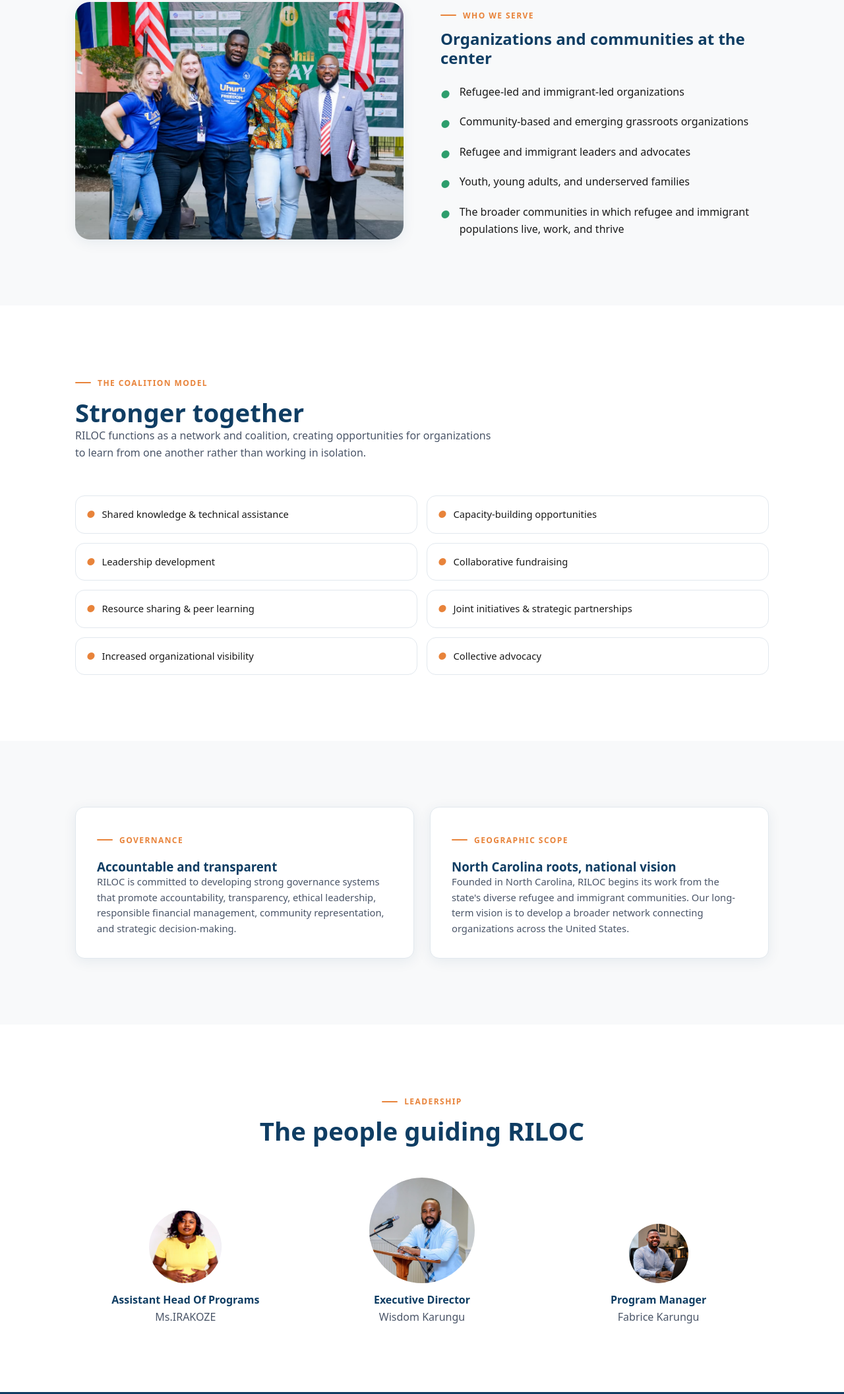
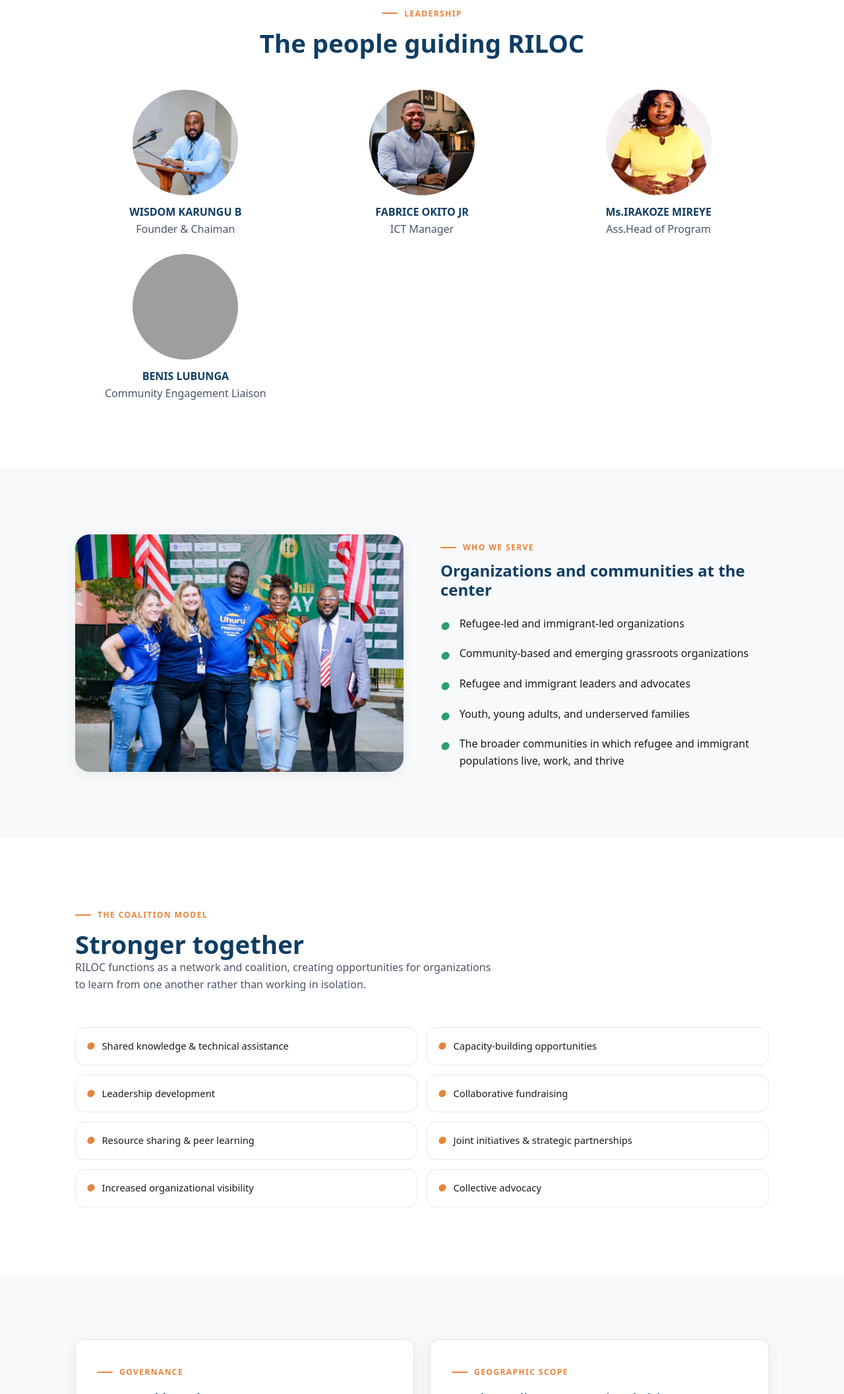
Before and after one commit to helloMarjene/RILOC-SUMMARY, a plain HTML site: page about.html in a window 1280 px wide. Shown: the part 2346-4459 px from the top of the page at 66% size. Drawn offline with Linux system fonts and the light colour scheme; grey boxes are pictures that could not be loaded.

Commit message:
riloc-leadership

```diff
--- a/about.html
+++ b/about.html
@@ -91,6 +91,69 @@
   </div>
 </section>
 
+
+<!-- Leadership -->
+<section class="section">
+  <div class="container">
+    <div class="section-head" style="text-align:center;max-width:600px;margin:0 auto 48px">
+      <span class="eyebrow" style="justify-content:center">Leadership</span>
+      <h2 class="reveal">The people guiding RILOC</h2>
+    </div>
+    <div class="grid-3" style="align-items:end">
+
+
+
+
+
+      <div class="reveal reveal-delay-1" style="text-align:center">
+        <img src="images/wisdom.jpg" alt="Portrait placeholder" loading="lazy" style="width:160px;height:160px;border-radius:50%;object-fit:cover;display:block;margin:0 auto 16px">
+        <h4 style="margin:0">WISDOM KARUNGU B</h4>
+        <p style="margin:4px 0 0">Founder & Chaiman</p>
+      </div>
+
+
+
+      <div class="reveal reveal-delay-1" style="text-align:center">
+        <img src="images/Frabrice.jpg" alt="Portrait placeholder" loading="lazy" style="width:160px;height:160px;border-radius:50%;object-fit:cover;display:block;margin:0 auto 16px">
+        <h4 style="margin:0">FABRICE OKITO JR</h4>
+        <p style="margin:4px 0 0"> ICT Manager</p>
+      </div>
+
+
+
+
+
+
+
+
+
+            <div class="reveal reveal-delay-1" style="text-align:center">
+        <img src="images/Irakoze.jpg" alt="Portrait placeholder" loading="lazy" style="width:160px;height:160px;border-radius:50%;object-fit:cover;display:block;margin:0 auto 16px">
+        <h4 style="margin:0">Ms.IRAKOZE MIREYE</h4>
+        <p style="margin:4px 0 0">Ass.Head of Program</p>
+      </div>
+
+
+
+
+
+
+
+            <div class="reveal reveal-delay-1" style="text-align:center">
+        <img src="images/riloc-new1.jpeg" alt="Portrait placeholder" loading="lazy" style="width:160px;height:160px;border-radius:50%;object-fit:cover;display:block;margin:0 auto 16px">
+        <h4 style="margin:0">BENIS LUBUNGA</h4>
+        <p style="margin:4px 0 0">Community Engagement Liaison</p>
+      </div>
+
+
+
+
+    </div>
+  </div>
+</section>
+
+
+
 <!-- Who We Serve -->
 <section class="section section-gray">
   <div class="container">
@@ -152,32 +215,6 @@
   </div>
 </section>
 
-<!-- Leadership -->
-<section class="section">
-  <div class="container">
-    <div class="section-head" style="text-align:center;max-width:600px;margin:0 auto 48px">
-      <span class="eyebrow" style="justify-content:center">Leadership</span>
-      <h2 class="reveal">The people guiding RILOC</h2>
-    </div>
-    <div class="grid-3" style="align-items:end">
-      <div class="reveal" style="text-align:center">
-        <img src="images/Irakoze.jpg" alt="Portrait placeholder" loading="lazy" style="width:110px;height:110px;border-radius:50%;object-fit:cover;display:block;margin:0 auto 16px">
-        <h4 style="margin:0">Assistant Head Of Programs</h4>
-        <p style="margin:4px 0 0">Ms.IRAKOZE</p>
-      </div>
-      <div class="reveal reveal-delay-1" style="text-align:center">
-        <img src="images/wisdom.jpg" alt="Portrait placeholder" loading="lazy" style="width:160px;height:160px;border-radius:50%;object-fit:cover;display:block;margin:0 auto 16px">
-        <h4 style="margin:0">Executive Director</h4>
-        <p style="margin:4px 0 0">Wisdom Karungu</p>
-      </div>
-      <div class="reveal reveal-delay-2" style="text-align:center">
-        <img src="images/Frabrice.jpg" alt="Portrait placeholder" loading="lazy" style="width:90px;height:90px;border-radius:50%;object-fit:cover;display:block;margin:0 auto 16px">
-        <h4 style="margin:0">Program Manager</h4>
-        <p style="margin:4px 0 0">Fabrice Karungu</p>
-      </div>
-    </div>
-  </div>
-</section>
 
 
 <!-- Footer -->
@@ -216,9 +253,9 @@
       <div class="reveal reveal-delay-2">
         <h4>Contact</h4>
         <ul>
-          <li>2251 Copperstone Dr. Apt. 3B, High Point, NC 27265</li>
+          <li>2251 Copperstone Dr. High Point, NC 27265</li>
           <li>+1 (336) 486-7133</li>
-          <li>Reg: C202619401248-1 | EIN: 42-4249081</li>
+
         </ul>
       </div>
       <div class="reveal reveal-delay-3">
```
Also changed, not shown: contact.html (+1 -1 lines), index.html (+11 -40 lines), portfolio.html (+1 -1 lines).
